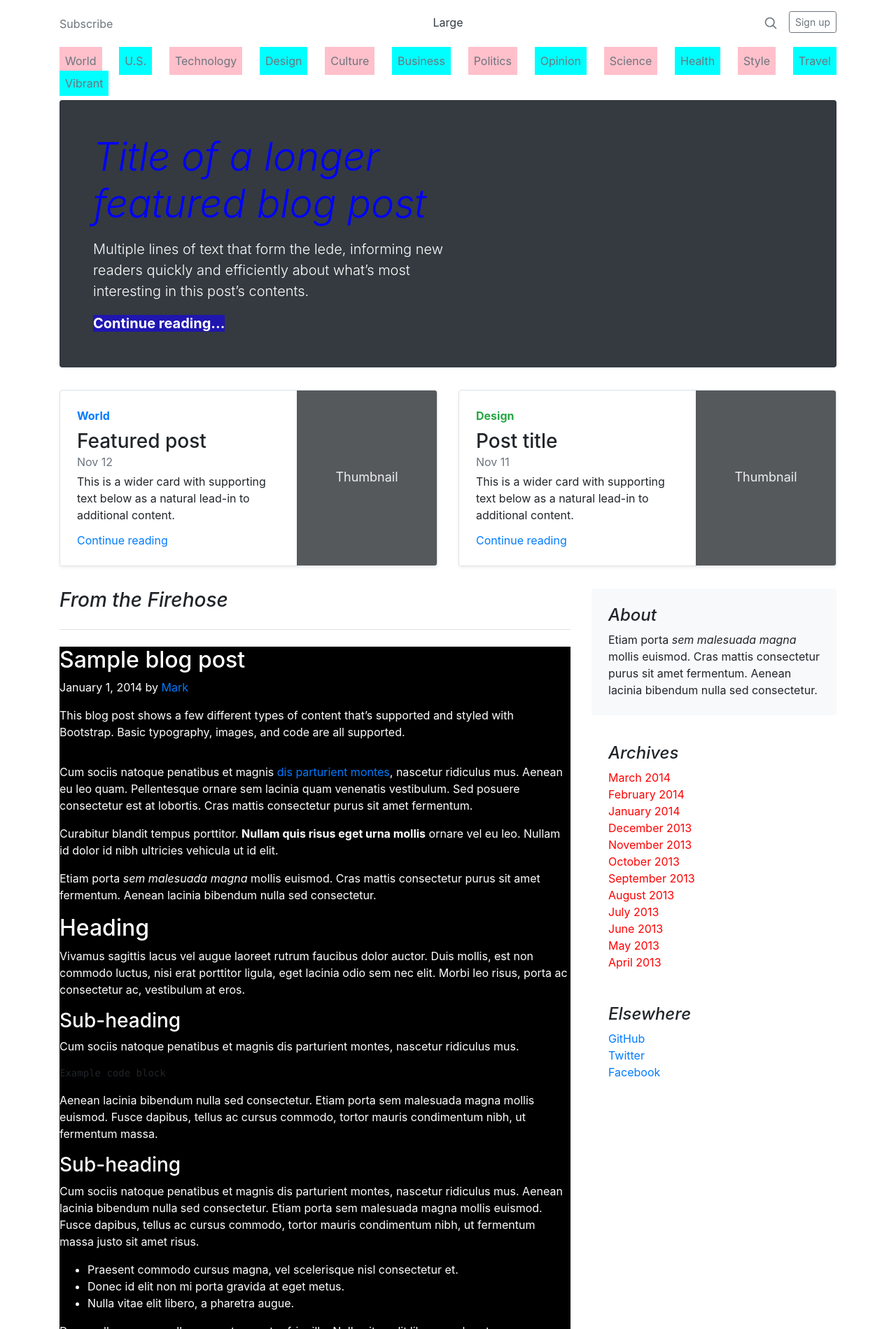
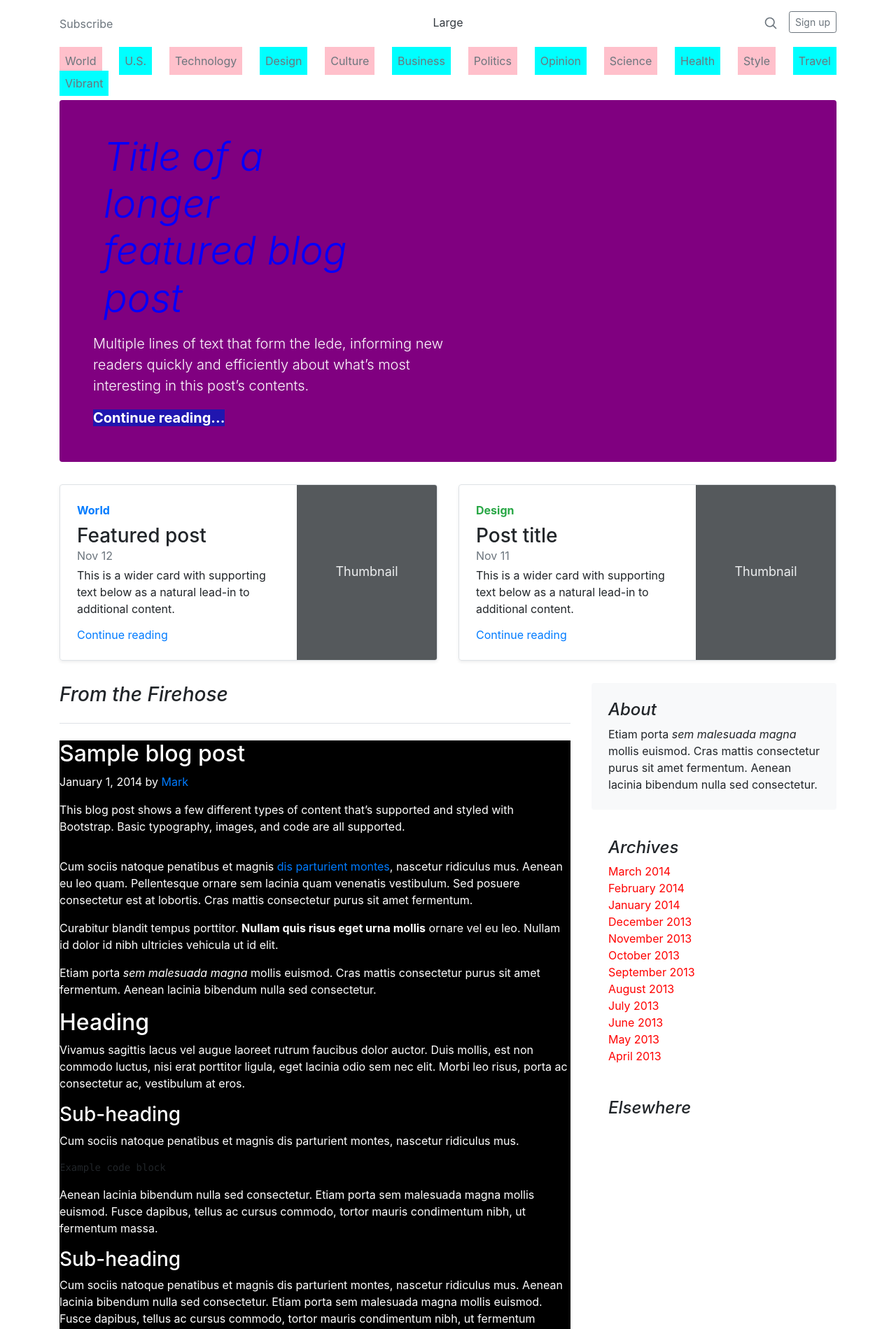
Before and after one commit to Billions94/FS-Aug-M2D7, a plain HTML site: page index.html in a window 1280 px wide. Shown: the top 1899 px of the page at 70% size. Drawn offline with nearby package versions, Linux system fonts and the light colour scheme.

Commit message:
Ex 11 -16 Done

```diff
--- a/index.css
+++ b/index.css
@@ -49,3 +49,7 @@ body footer {
 .p-4 .list-unstyled ol:last-of-type{
     background-color: pink;
 }
+
+aside div:last-child ol>li>a{
+    color:goldenrod;
+}
--- a/index.js
+++ b/index.js
@@ -28,14 +28,24 @@ function changeMainTitle(){
 
 function changeJumbotronBg(){
     let jumbotron = document.querySelector('.jumbotron')
-    jumbotron.style.background = 'blue'
+    jumbotron.classList.remove('bg-dark')
+    jumbotron.style.backgroundColor = 'purple'
 }
 
-function removeAllLinks(){
-    let links = document.querySelector('.list-unstyled')
+function removeLinksElsewhere() {
+        let links = document.querySelectorAll('aside div:last-child ol>li>a')
+        for (let i of links) {
+            i.remove()
+        }
 }
 
 function changeJumbotronH1(){
+    let h1Jb = document.querySelector('.jumbotron .col-md-6.px-0 .display-4.font-italic')
+    h1Jb.classList.remove('col-md-6')
+    h1Jb.classList.add('col-md-10')
+}
+
+function removeSearchIcon(){
 
 }
 
@@ -45,5 +55,7 @@ function changeJumbotronH1(){
 window.onload = function(){
     addLinkToNav()
     changeMainTitle()
-    // changeJumbotronBg()
+    changeJumbotronBg()
+    changeJumbotronH1()
+    removeLinksElsewhere()
 }
```
